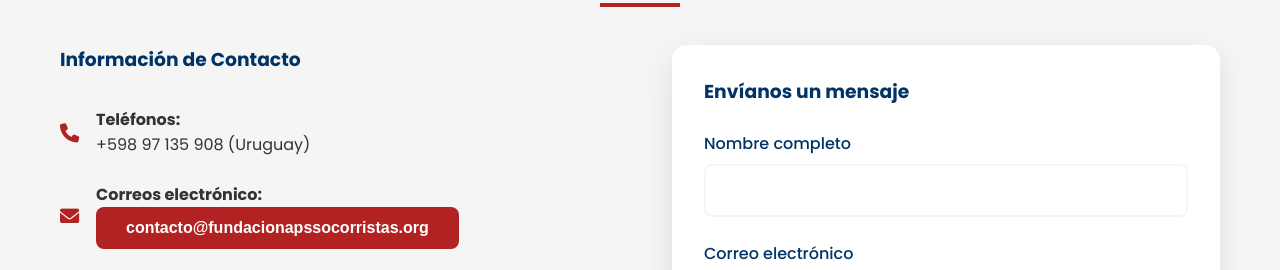
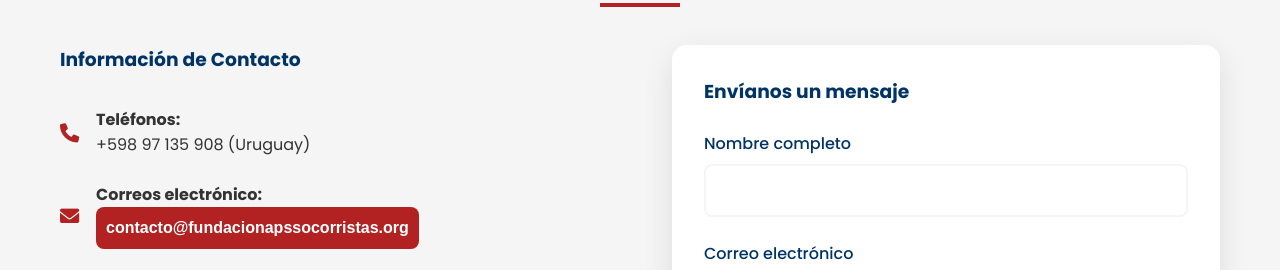
Before and after one commit to JB307714/Fundaci-n, a plain HTML site: page index.html in a window 1280 px wide. Shown: the part 7563-7833 px from the top of the page. Drawn offline with Linux system fonts and the light colour scheme.

Commit message:
Tamanio del boton mail ajustado mas chico.

```diff
--- a/index.html
+++ b/index.html
@@ -1206,7 +1206,7 @@
                         <div>
                             <strong>Correos electrónico:</strong><br>
 
-                            <button type="submit" class="submit-btn" onclick="copiarTexto(this)">contacto@fundacionapssocorristas.org</button>
+                            <button type="submit" class="submit-btn" onclick="copiarTexto(this)" style="padding: 12px 10px;">contacto@fundacionapssocorristas.org</button>
                         </div>
                     </div>
 
```
